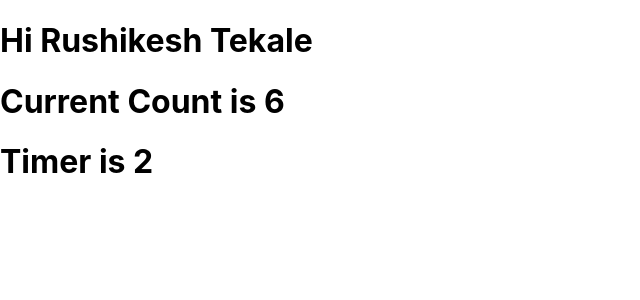
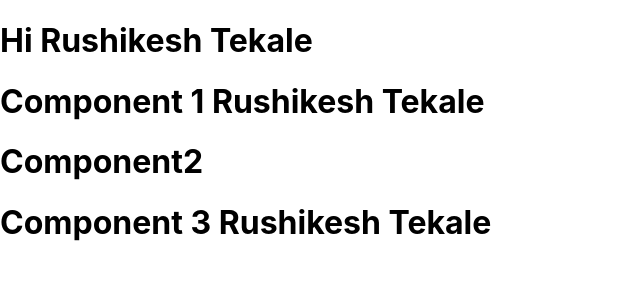
Before and after one commit to RushikeshTekale66/React-Important-Concept, a React (Create React App) app: page / in a window 1280 px wide. Shown: the top 300 px of the page, without its empty margins (0-640 px from the left). Built offline with nearby package versions, Linux system fonts and the light colour scheme.

Commit message:
useContext

```diff
--- a/src/App.js
+++ b/src/App.js
@@ -1,10 +1,10 @@
-import State from "./Component/State";
+import Component from "./Component/Component1";
 
 const App = () => {
   return (
     <>
       <h1>Hi Rushikesh Tekale</h1>
-      <State/>
+      <Component/>
     </>
   )
 }
--- /dev/null
+++ b/src/Component/Component1.js
@@ -0,0 +1,40 @@
+import { useContext } from "react";
+import { useState } from "react";
+import { createContext } from "react";
+
+const UserContext = createContext();
+
+const Component = () => {
+
+    const [user, setUser] = useState("Rushikesh Tekale")
+    return (
+        <>
+            <UserContext.Provider value={user}>
+                <h1>Component 1 {user}</h1>
+                <Component2 />
+            </UserContext.Provider>
+
+        </>
+    )
+}
+
+const Component2 = () => {
+    return (
+        <>
+            <h1>Component2</h1>
+            <Component3/>
+        </>
+    )
+}
+
+//sending user directly to the 3 component from 1 component
+const Component3 = ()=>{
+    const user = useContext(UserContext);
+    return (
+        <>
+            <h1>Component 3 {user}</h1>
+        </>
+    )
+}
+
+export default Component;
--- a/src/Component/State.js
+++ /dev/null
@@ -1,29 +0,0 @@
-import React from 'react';
-import { useEffect } from 'react';
-import { useState } from 'react';
-
-const State = ()=>{
-    const [count, setCount] = useState(0);
-    const [timer, setTimer] = useState(0);
-
-    useEffect(()=>{
-        setTimeout(()=>{
-            setCount((count)=>count + 1);
-        }, 1000);
-    })
-
-    useEffect(()=>{
-        setTimeout(()=>{
-            setTimer((timer)=>timer+1);
-        },2000)
-    }, [])
-
-    return (
-        <>
-           <h1>Current Count is {count}</h1>
-           <h1>Timer is {timer}</h1>
-        </>
-    )
-}
-
-export default State;
```
